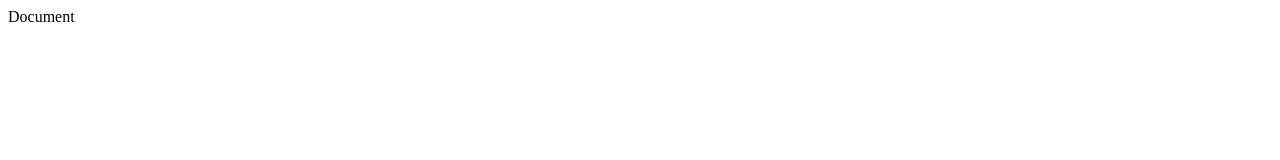
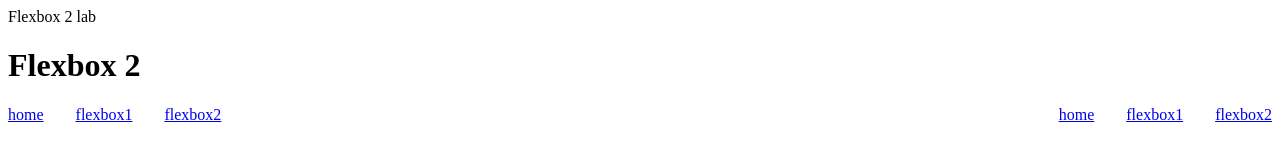
Before and after one commit to jasper2777400/Flexbox_Labs_2026_Jasper, a plain HTML site: page html/flexbox2.html in a window 1280 px wide. Drawn offline with Linux system fonts and the light colour scheme.

Commit message:
Added html and css to complete task1

```diff
--- a/css/style2.css
+++ b/css/style2.css
@@ -0,0 +1,14 @@
+.flex1{
+    display: flex;
+    flex-direction: row;
+    justify-content: space-between;
+    align-items: center;
+}
+
+.flex2, .flex3{
+    display: flex;
+    flex-direction: row;
+    justify-content: space-between;
+    align-items: center;
+    gap: 32px;
+}
--- a/html/flexbox2.html
+++ b/html/flexbox2.html
@@ -4,9 +4,21 @@
     <meta charset="UTF-8">
     <meta name="viewport" content="width=device-width, initial-scale=1.0">
     <link rel="stylesheet" href="../css/style2.css"
-    <title>Document</title>
+    <title>Flexbox 2 lab</title>
 </head>
 <body>
-
+    <h1>Flexbox 2</h1>
+    <div class="flex1">
+    <div class="flex2">
+        <a href="../index.html">home</a>
+        <a href="flexbox1.html">flexbox1</a>
+        <a href="flexbox2.html">flexbox2</a>
+    </div>
+    <div class="flex3">
+        <a href="../index.html">home</a>
+        <a href="flexbox1.html">flexbox1</a>
+        <a href="flexbox2.html">flexbox2</a>
+    </div>
+</div>
 </body>
 </html>
```
Also changed, not shown: index.html (+1 -1 lines).
